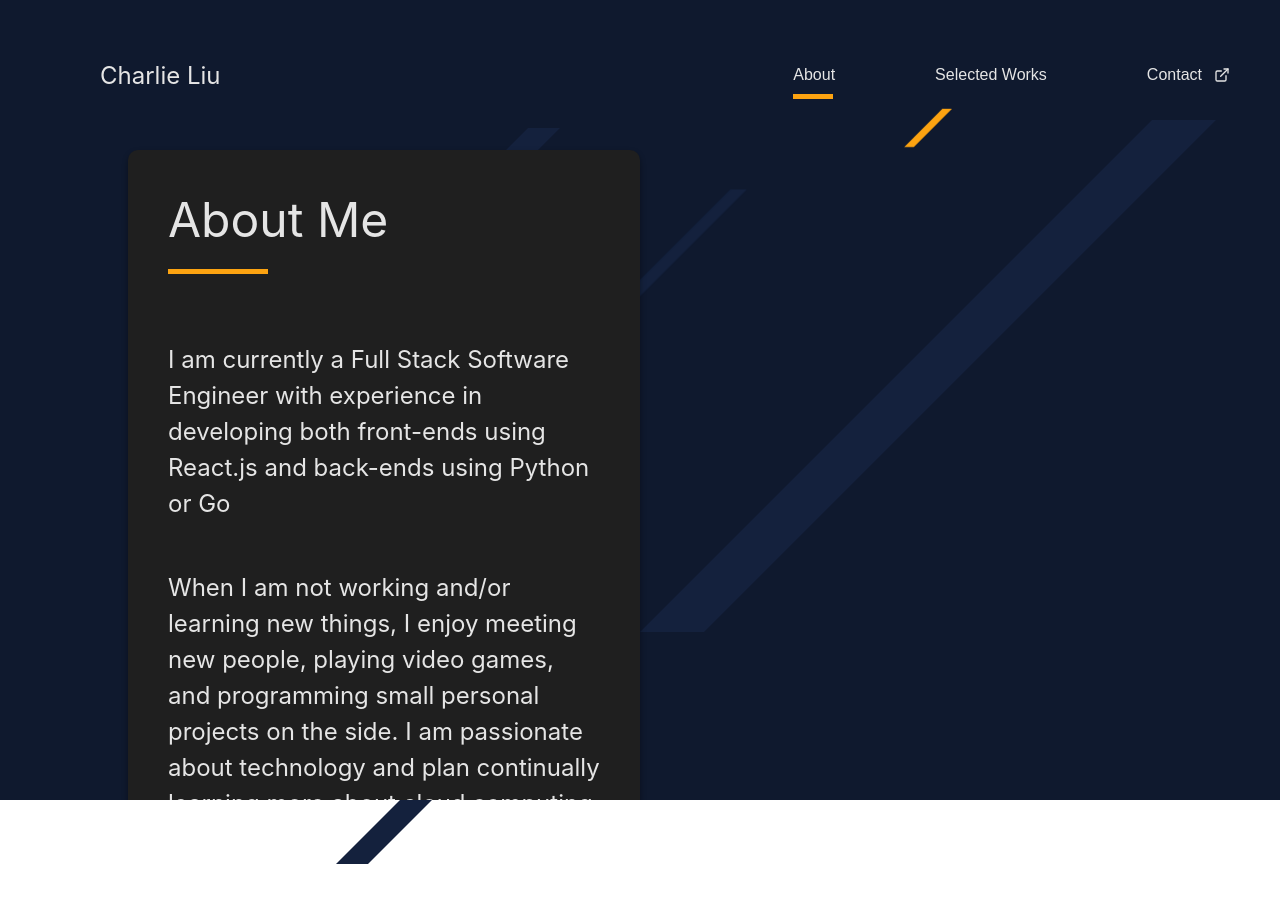
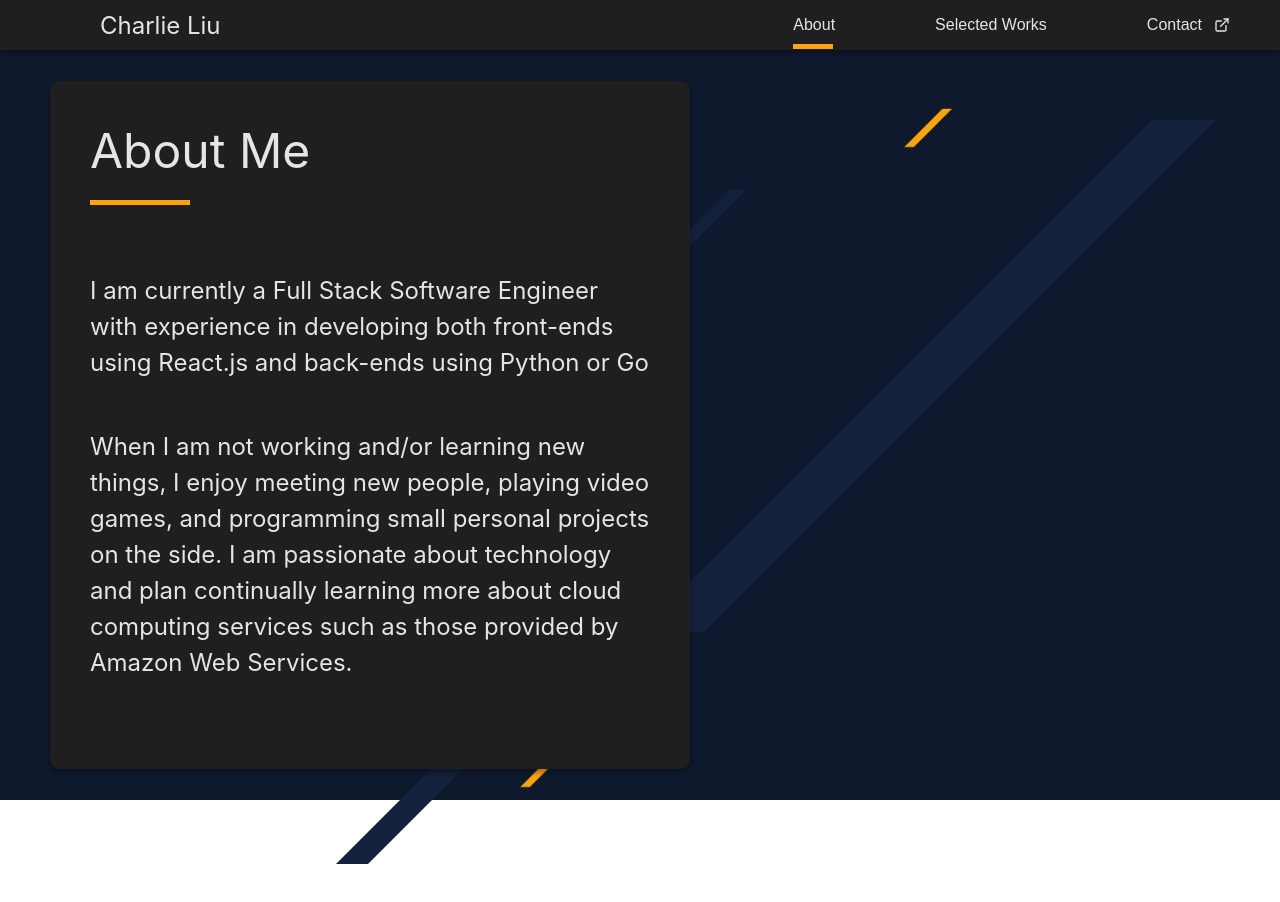
Before and after one commit to itscharlieliu/home-page, a React (Create React App) app: page / in a window 1280 px wide. Shown: the top 902 px of the page. Built offline with nearby package versions, Linux system fonts and the light colour scheme.

Commit message:
Wip refactoring website

```diff
--- a/src/App.tsx
+++ b/src/App.tsx
@@ -13,16 +13,7 @@ const AppContainer = styled.div`
     width: 100vw;
     height: 100vh;
 
-    overflow: auto;
-
-    /* Hide scrollbar for Chrome, Safari and Opera */
-    &::-webkit-scrollbar {
-        display: none;
-    }
-
-    /* Hide scrollbar for IE, Edge and Firefox */
-    -ms-overflow-style: none; /* IE and Edge */
-    scrollbar-width: none; /* Firefox */
+    overflow: hidden;
 
     color: ${(props: ThemeProps<Theme>) => props.theme.text};
 `;
--- a/src/components/Header.tsx
+++ b/src/components/Header.tsx
@@ -5,6 +5,7 @@ import { useHistory, useLocation } from "react-router-dom";
 import styled from "styled-components";
 
 import { EMAIL } from "../defs/contactInfo";
+import { WithTheme } from "../defs/defaultTheme";
 import { COMPACT_WIDTH, MOBILE_WIDTH } from "../defs/dimentions";
 import { ABOUT, SELECTED_WORKS } from "../defs/routerPaths";
 import useWindowSize from "../utils/useWindowSize";
@@ -13,11 +14,12 @@ import Button from "./common/Button";
 
 const HeaderContainer = styled.div`
     width: 100%;
-    height: 50px;
     display: flex;
     align-items: center;
     justify-content: right;
-    padding: 50px 0 0;
+    background-color: ${(props: WithTheme) => props.theme.cardBackground};
+    box-shadow: ${(props: WithTheme) => props.theme.boxShadow1};
+    z-index: 9;
 `;
 
 const LogoContainer = styled.span`
--- a/src/components/common/ScreenContainer.tsx
+++ b/src/components/common/ScreenContainer.tsx
@@ -5,17 +5,29 @@ import { COMPACT_WIDTH } from "../../defs/dimentions";
 const ScreenContainer = styled.div`
     display: grid;
     grid-template-columns: 50% 50%;
+    grid-gap: 50px;
     align-items: center;
-    width: 80%;
+    width: 100%;
     height: 100%;
-    margin-left: auto;
-    margin-right: auto;
-    padding: 50px 0;
+    padding-left: 50px;
+    padding-right: 50px;
+
+    overflow: auto;
+
+    /* Hide scrollbar for Chrome, Safari and Opera */
+    //&::-webkit-scrollbar {
+    //    display: none;
+    //}
+
+    /* Hide scrollbar for IE, Edge and Firefox */
+    //-ms-overflow-style: none; /* IE and Edge */
+    //scrollbar-width: none; /* Firefox */
 
     @media only screen and (max-width: ${COMPACT_WIDTH}px) {
         & {
-            grid-template-columns: 100%;
+            grid-template-columns: 90%;
             height: unset;
+            padding: 50px;
         }
     }
 `;
```
